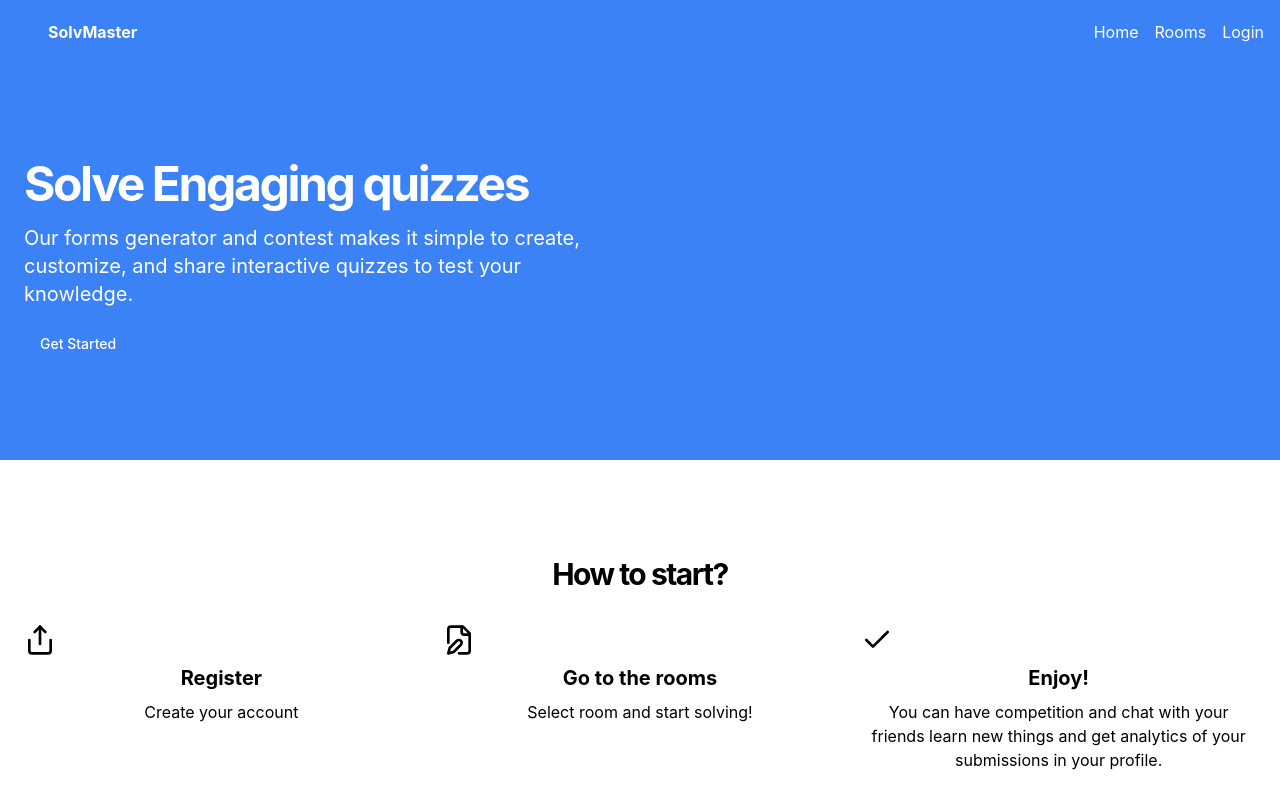
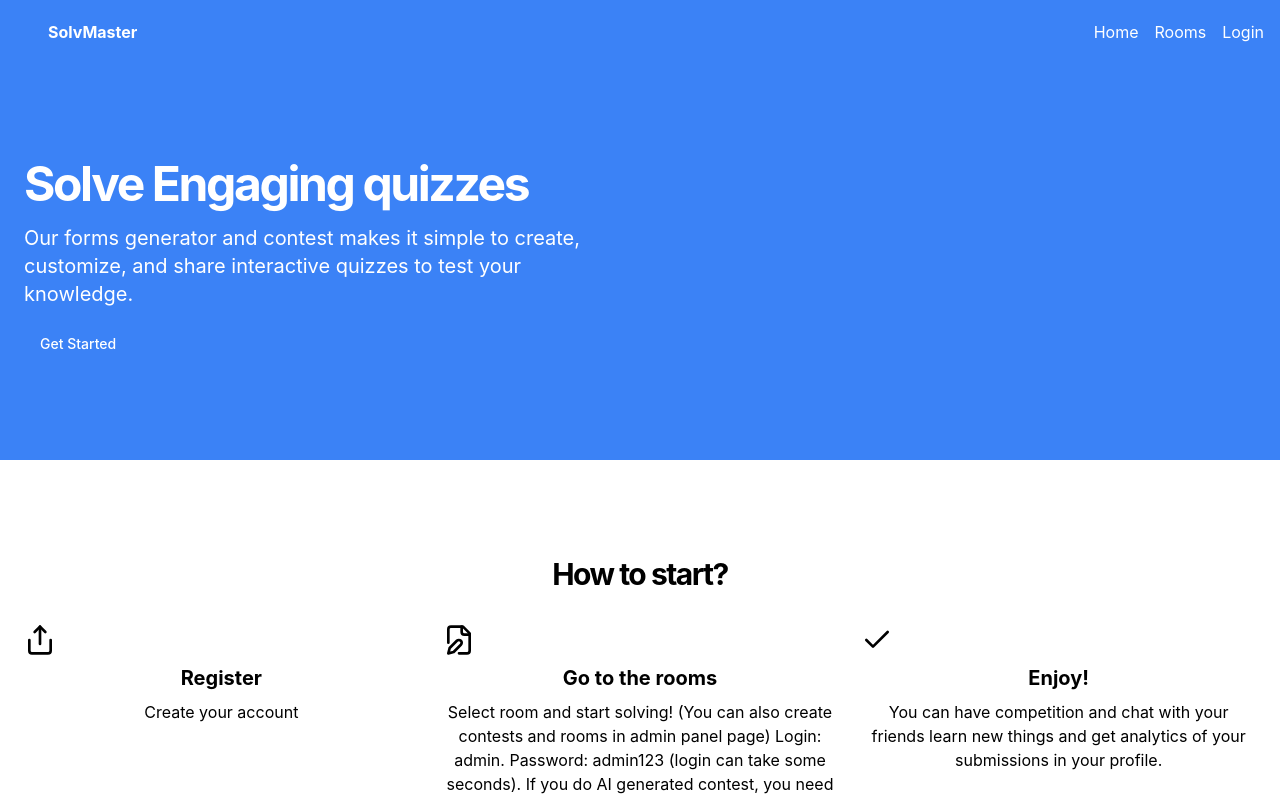
Before and after one commit to primeK31/contestSystemFrontend, a React (Create React App) app in the folder react-admin-panel/: page / in a window 1280 px wide. Shown: the top 799 px of the page. Built offline with nearby package versions, Linux system fonts and the light colour scheme.

Commit message:
admin panel opened upd1

```diff
--- a/react-admin-panel/src/Home.js
+++ b/react-admin-panel/src/Home.js
@@ -124,7 +124,8 @@ function Home() {
                 <path d="M10.4 12.6a2 2 0 1 1 3 3L8 21l-4 1 1-4Z"></path>
               </svg>
               <h3 className="text-xl font-bold text-foreground">Go to the rooms</h3>
-              <p className="text-muted-foreground">Select room and start solving!</p>
+              <p className="text-muted-foreground">Select room and start solving! (You can also create contests and rooms in <a href='/admin'>admin panel page</a>)
+              Login: admin. Password: admin123 (login can take some seconds). If you do AI generated contest, you need to refresh page and login again to admin panel.</p>
             </div>
             <div className="space-y-2">
               <svg
```
